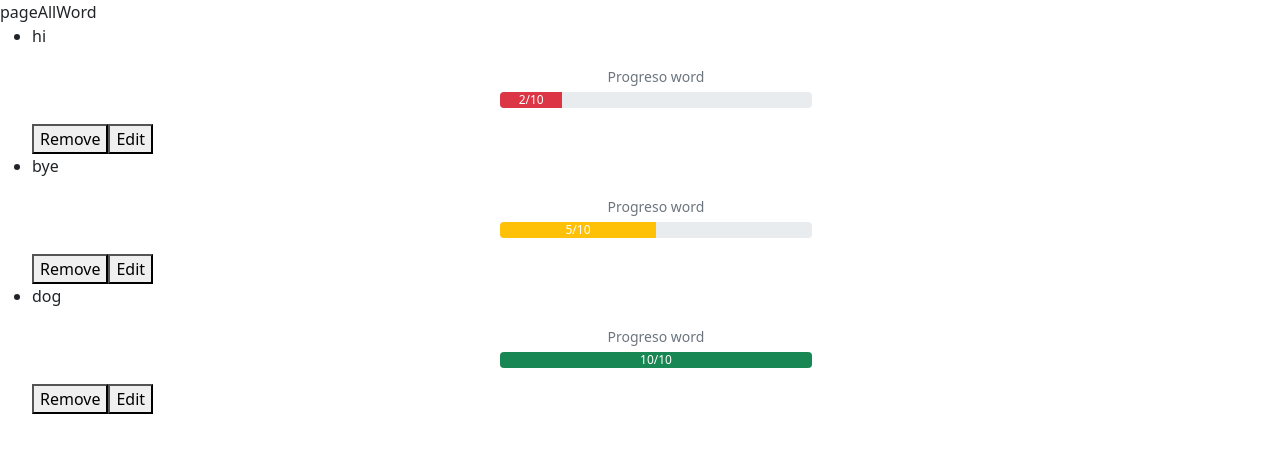
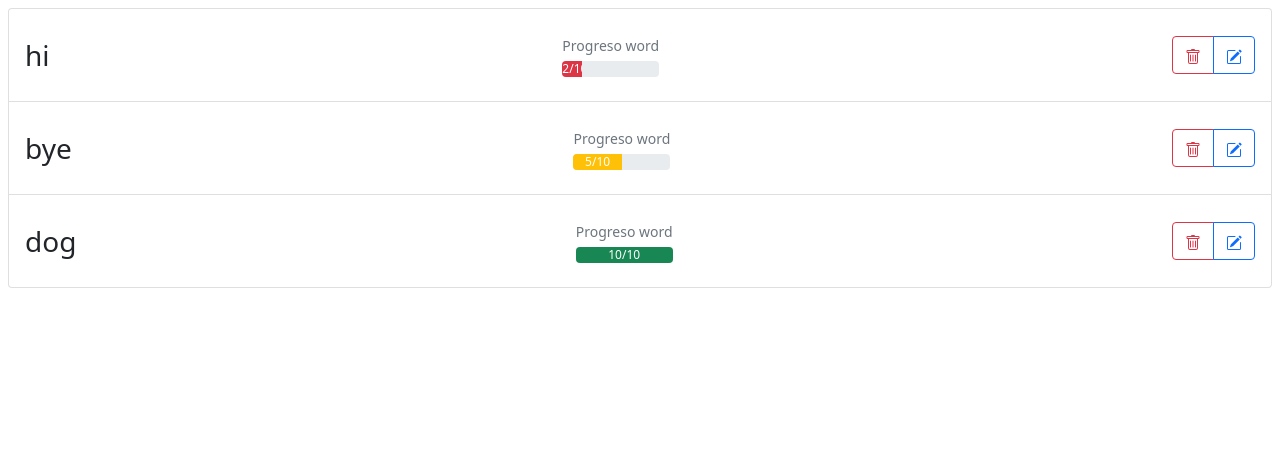
Before and after one commit to Lopez089/wordEnglish, a Next.js app: page /allword in a window 1280 px wide. Shown: the top 452 px of the page. Built offline with nearby package versions, Linux system fonts and the light colour scheme.

Commit message:
feat: create css component

```diff
--- a/components/itemListWord.jsx
+++ b/components/itemListWord.jsx
@@ -1,12 +1,34 @@
+import { ListGroupItem } from 'react-bootstrap'
 import { ProgressWord } from '../components/practiceWord'
+import { BsPencilSquare, BsTrash } from 'react-icons/bs'
 
 export const ItemListWord = ({ word, count, handleRemove, handleEdit }) => {
   return (
-    <li>
-      {word}
-      <ProgressWord completeWord={count} />
-      <button onClick={handleRemove} aria-label='remove'>Remove</button>
-      <button onClick={handleEdit} aria-label='edit'>Edit</button>
-    </li>
+    <ListGroupItem as='li' className='d-flex justify-content-between align-items-center'>
+      <p className=' m-0 fs-3'>
+        {word}
+      </p>
+      <ProgressWord completeWord={count} className='m-0' />
+      <div>
+        <div className='btn-group btn-group-xs'>
+          <button
+            type='button'
+            className='btn btn-outline-danger'
+            onClick={handleRemove}
+            aria-label='remove'
+          >
+            <BsTrash />
+          </button>
+          <button
+            type='button'
+            className='btn btn-outline-primary'
+            onClick={handleEdit}
+            aria-label='edit'
+          >
+            <BsPencilSquare />
+          </button>
+        </div>
+      </div>
+    </ListGroupItem>
   )
 }
--- a/components/practiceWord.js
+++ b/components/practiceWord.js
@@ -17,8 +17,10 @@ export const ProgressWord = ({ completeWord }) => {
 
   return (
     <div className='my-3 d-flex flex-column justify-content-center align-items-center'>
-      <p className='mb-1 text-muted'><small>Progreso word</small></p>
-      <ProgressBar now={progressWord} label={`${completeWord}/10`} className='text-secondary w-25' variant={colorProgress} />
+      <div>
+        <p className='mb-1 text-muted'><small>Progreso word</small></p>
+        <ProgressBar now={progressWord} label={`${completeWord}/10`} className='text-secondary w-100' variant={colorProgress} />
+      </div>
 
     </div>
   )
--- a/container/allWordContainer/allWordContainer.jsx
+++ b/container/allWordContainer/allWordContainer.jsx
@@ -1,8 +1,9 @@
+import { ListGroup } from 'react-bootstrap'
 import { ItemListWord } from '../../components/itemListWord'
 
 export const AllWordContainer = ({ words }) => {
   return (
-    <ul aria-label='words-heading'>
+    <ListGroup as='ul' aria-label='words-heading'>
       {
         words.map(word => {
           return (
@@ -16,6 +17,6 @@ export const AllWordContainer = ({ words }) => {
           )
         })
       }
-    </ul>
+    </ListGroup>
   )
 }
--- a/package.json
+++ b/package.json
@@ -17,7 +17,8 @@
     "next": "10.2.0",
     "react": "17.0.2",
     "react-bootstrap": "^1.6.0",
-    "react-dom": "17.0.2"
+    "react-dom": "17.0.2",
+    "react-icons": "^4.3.1"
   },
   "devDependencies": {
     "@testing-library/dom": "^8.10.1",
--- a/pages/allword.js
+++ b/pages/allword.js
@@ -31,9 +31,7 @@ const Home = () => {
         <link rel='icon' href='/favicon.ico' />
       </Head>
 
-      <main className='vh-100'>
-        pageAllWord
-
+      <main className='p-2'>
         <AllWordContainer words={words} />
       </main>
     </div>
```
Also changed, not shown: 1 other file (tests, documents, lock files or other folders).
